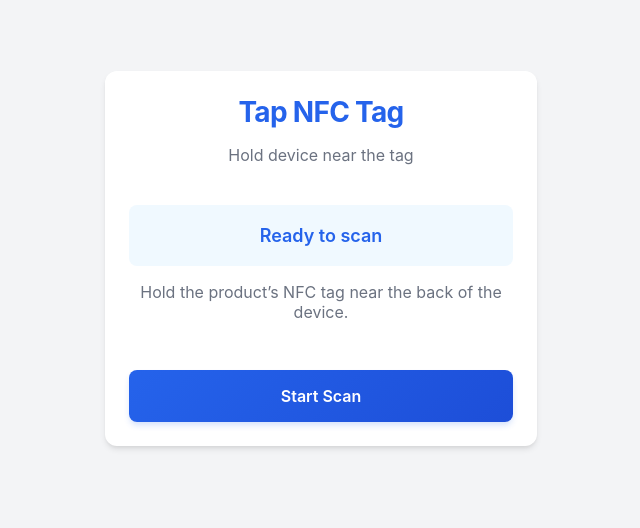
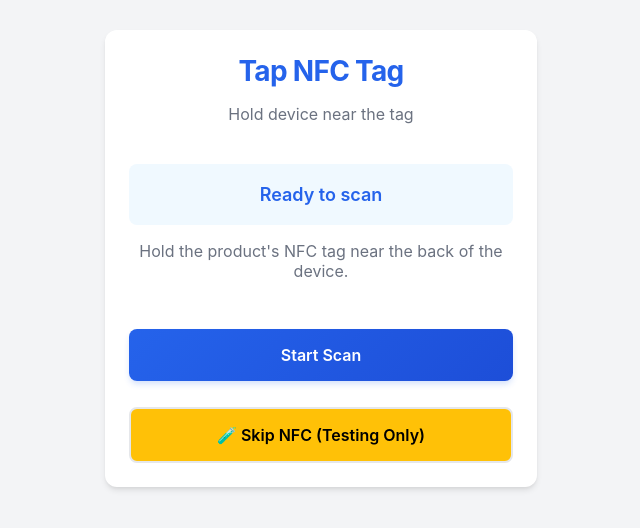
Before and after one commit to mauryajatin45/NFC, a React (Vite) app: page /scan in a window 1280 px wide. Shown: the part 142-670 px from the top of the page, without its empty margins (319-959 px from the left). Built offline with nearby package versions, Linux system fonts and the light colour scheme.

Commit message:
feat: Implement NFC scanning page to capture tag UID and GPS coordinates and navigate to confirmation.

```diff
--- a/src/pages/ScanNFC.tsx
+++ b/src/pages/ScanNFC.tsx
@@ -8,8 +8,6 @@ export default function ScanNFC() {
   const startScan = async () => {
     if (!("NDEFReader" in window)) {
       alert("NFC not supported on this device/browser");
-      // For testing on non-NFC devices, uncomment below:
-      // handleTagRead("04:FAKE:UID:123");
       return;
     }
 
@@ -54,6 +52,12 @@ export default function ScanNFC() {
     }
   };
 
+  // FOR TESTING - Skip NFC scan
+  const handleSkipForTesting = () => {
+    const fakeUid = "TEST-" + Math.random().toString(36).substr(2, 9);
+    handleTagRead(fakeUid);
+  };
+
   return (
     <div className="card animate-fade-in">
       <div className="text-center">
@@ -74,13 +78,22 @@ export default function ScanNFC() {
           {status}
         </div>
         <p style={{ color: 'var(--text-secondary)' }}>
-          Hold the product’s NFC tag near the back of the device.
+          Hold the product's NFC tag near the back of the device.
         </p>
       </div>
 
       <button onClick={startScan} className="btn btn-primary">
         Start Scan
       </button>
+
+      {/* Testing button - remove in production */}
+      <button
+        onClick={handleSkipForTesting}
+        className="btn btn-secondary"
+        style={{ marginTop: '10px', background: '#ffc107', color: '#000' }}
+      >
+        🧪 Skip NFC (Testing Only)
+      </button>
     </div>
   );
 }
```
